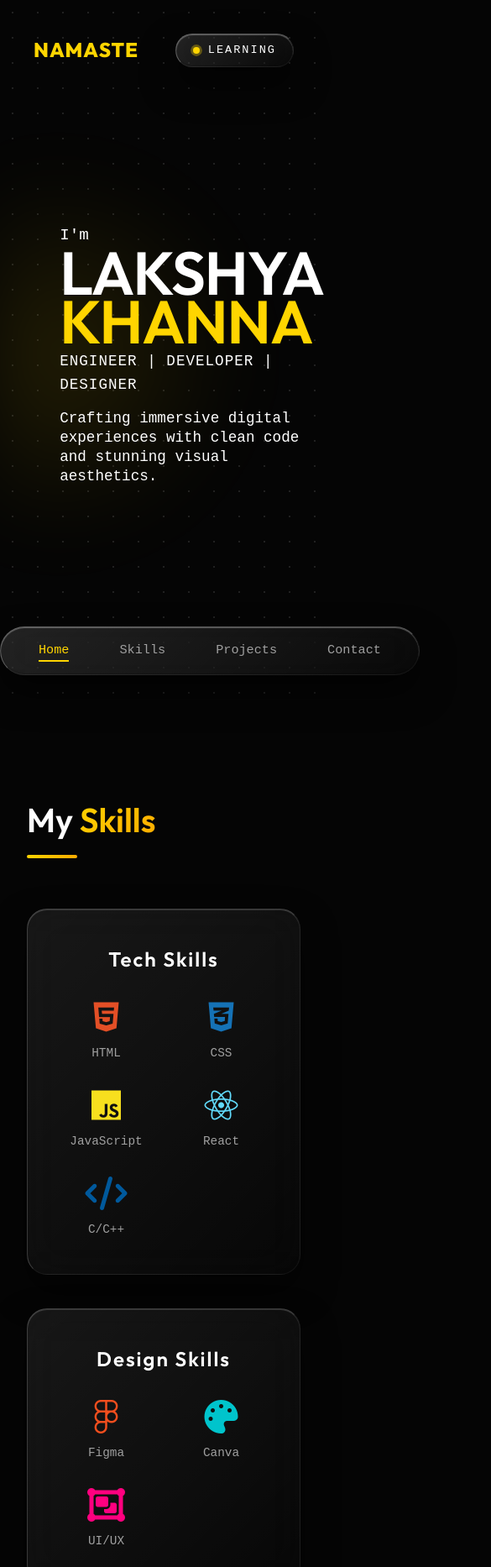
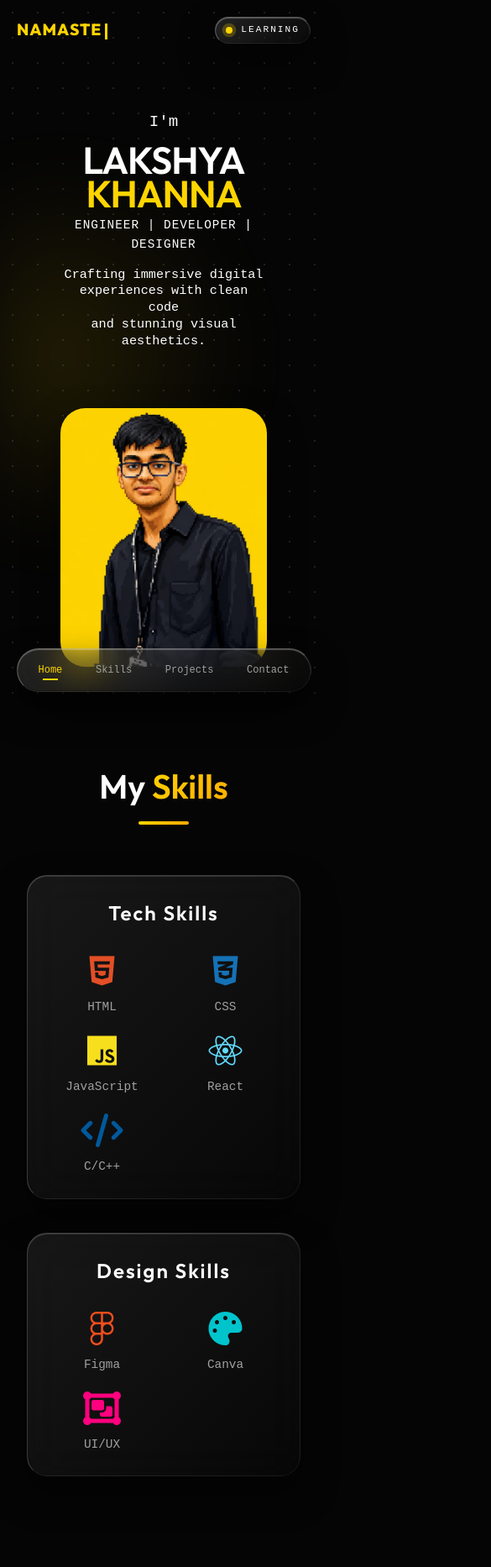
Before and after one commit to lakshyakhanna17/LakshyaPortfolio, a plain HTML site: page index.html in a window 390 px wide. Shown: the top 1866 px of the page at 84% size, 585 px wide, since content can reach past the window. Drawn offline with Linux system fonts and the light colour scheme.

Commit message:
added responsivness

```diff
--- a/style.css
+++ b/style.css
@@ -1031,10 +1031,17 @@ footer {
    Responsive Design
    ========================================= */
 @media (max-width: 992px) {
+    .skills-grid {
+        grid-template-columns: 1fr;
+    }
 
-    .skills-grid,
-    .contact-content {
-        grid-template-columns: 1fr;
+    .hero-content-grid {
+        padding-left: 2rem;
+        gap: 30px;
+    }
+
+    .hero-left .title {
+        font-size: clamp(3.5rem, 6vw, 5rem);
     }
 
     .contact-content {
@@ -1043,34 +1050,165 @@ footer {
 }
 
 @media (max-width: 768px) {
-    .nav-links {
-        display: none;
-        /* Should implement mobile menu in JS ideally */
+    .section {
+        padding: 60px 0;
     }
 
-    .menu-toggle {
-        display: block;
+    .section-header {
+        text-align: center;
+        display: flex;
+        flex-direction: column;
+        align-items: center;
     }
 
-    .title {
-        font-size: 2.5rem;
+    .hero-hello {
+        top: 20px;
+        left: 20px;
+        font-size: 1.2rem;
     }
 
-    .role {
-        font-size: 1.5rem;
+    .status-pill {
+        top: 20px;
+        right: 20px;
+        padding: 6px 12px;
     }
 
-    .hero-cta {
+    .status-text {
+        font-size: 0.7rem;
+    }
+
+    .hero-content-grid {
+        grid-template-columns: 1fr;
+        padding: 0 2rem; /* Ensure equal padding on both sides */
+        text-align: center;
+        margin-top: 80px;
+    }
+
+    .hero-left .title {
+        font-size: 3.5rem;
+        margin-top: 10px;
+        line-height: 0.9;
+    }
+
+    .hero-left .role {
+        font-size: 0.9rem;
+    }
+
+    .hero-left .description {
+        font-size: 0.95rem;
+    }
+
+    .hero-right {
+        margin-top: 40px;
+        perspective: none;
+    }
+
+    .hero-image-box {
+        max-width: 250px;
+        margin: 0 auto;
+    }
+
+    .pill-nav {
+        bottom: 20px;
+        padding: 12px 20px;
+        width: 90%;
+        max-width: 400px;
+        display: flex;
+        justify-content: center;
+        border-radius: 30px;
+    }
+
+    .pill-nav .nav-links {
+        display: flex;
+        gap: 15px;
+        justify-content: space-between;
+        width: 100%;
+    }
+
+    .pill-nav .nav-link {
+        font-size: 0.85rem;
+        padding: 5px;
+    }
+
+    .projects-deck {
+        min-height: auto;
         flex-direction: column;
+        gap: 40px;
+        perspective: none;
+        display: flex;
+        align-items: center;
+        margin-top: 30px;
+    }
+
+    .project-card {
+        position: relative !important;
+        width: 100%;
+        max-width: 350px;
+        transform: none !important;
+        z-index: 1 !important;
+        filter: none !important;
+        box-shadow: 0 15px 35px rgba(0, 0, 0, 0.5) !important;
+    }
+
+    .project-card:hover {
+        transform: translateY(-5px) !important;
+    }
+
+    .card-left, .card-center, .card-right {
+        filter: brightness(1) blur(0px);
+    }
+
+    .project-img {
+        height: 200px;
+    }
+
+    .project-info {
+        text-align: center;
+    }
+
+    .project-tech {
+        justify-content: center;
+    }
+
+    .contact-content h3 {
+        font-size: 2.5rem;
     }
 
     .cursor-dot,
     .cursor-outline {
-        display: none;
-        /* Disable custom cursor on mobile */
+        display: none !important;
     }
 
     * {
-        cursor: auto;
+        cursor: auto !important;
+    }
+
+    footer {
+        padding-bottom: 100px; /* Space for bottom pill nav */
+        text-align: center;
+    }
+
+    .footer-content {
+        flex-direction: column;
+        gap: 15px;
     }
 }
+
+@media (max-width: 480px) {
+    .hero-left .title {
+        font-size: 2.8rem;
+    }
+
+    .pill-nav .nav-link {
+        font-size: 0.75rem;
+    }
+
+    .skill-box {
+        padding: 25px;
+    }
+
+    .skill-icons-grid {
+        gap: 20px;
+        grid-template-columns: repeat(2, 1fr);
+    }
+}
```
